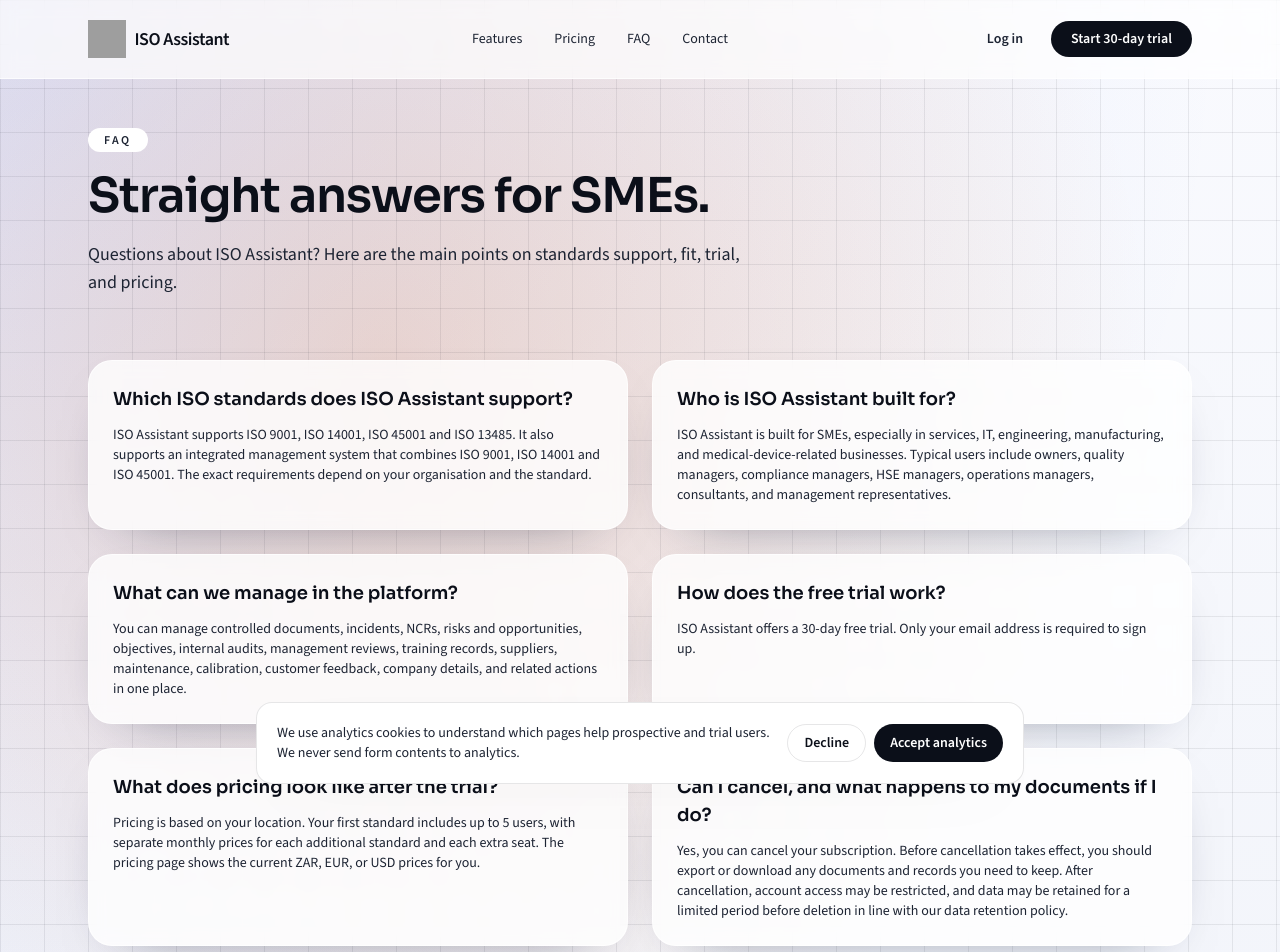
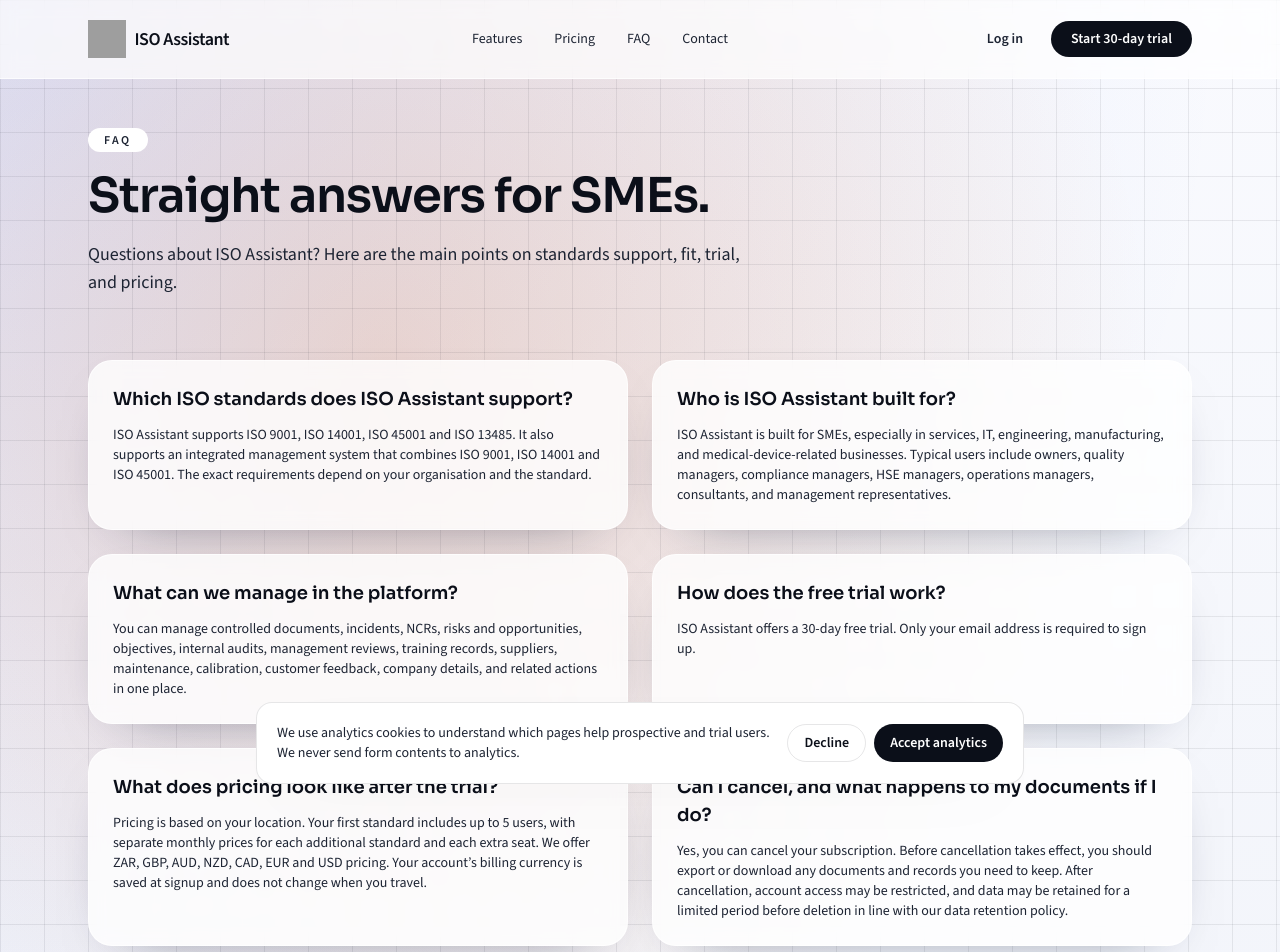
Before and after one commit to eugenevdw/isoassistant-website, a Next.js app: page /faq in a window 1280 px wide. Shown: the top 952 px of the page. Built offline with nearby package versions, Linux system fonts and the light colour scheme; grey boxes are pictures that could not be loaded.

Commit message:
Align pricing FAQ with regional currencies

```diff
--- a/app/faq/page.tsx
+++ b/app/faq/page.tsx
@@ -27,7 +27,7 @@ const faqs = [
   {
     question: "What does pricing look like after the trial?",
     answer:
-      "Pricing is based on your location. Your first standard includes up to 5 users, with separate monthly prices for each additional standard and each extra seat. The pricing page shows the current ZAR, EUR, or USD prices for you."
+      "Pricing is based on your location. Your first standard includes up to 5 users, with separate monthly prices for each additional standard and each extra seat. We offer ZAR, GBP, AUD, NZD, CAD, EUR and USD pricing. Your account’s billing currency is saved at signup and does not change when you travel."
   },
   {
     question: "Can I cancel, and what happens to my documents if I do?",
```
